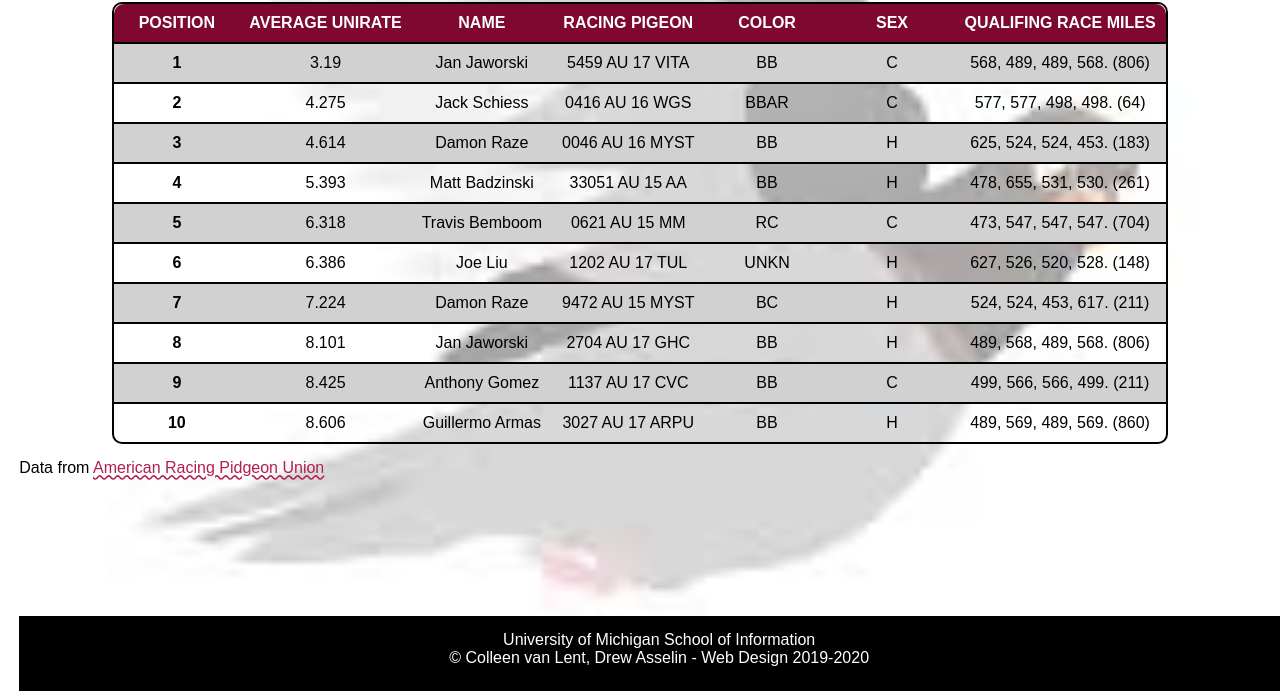
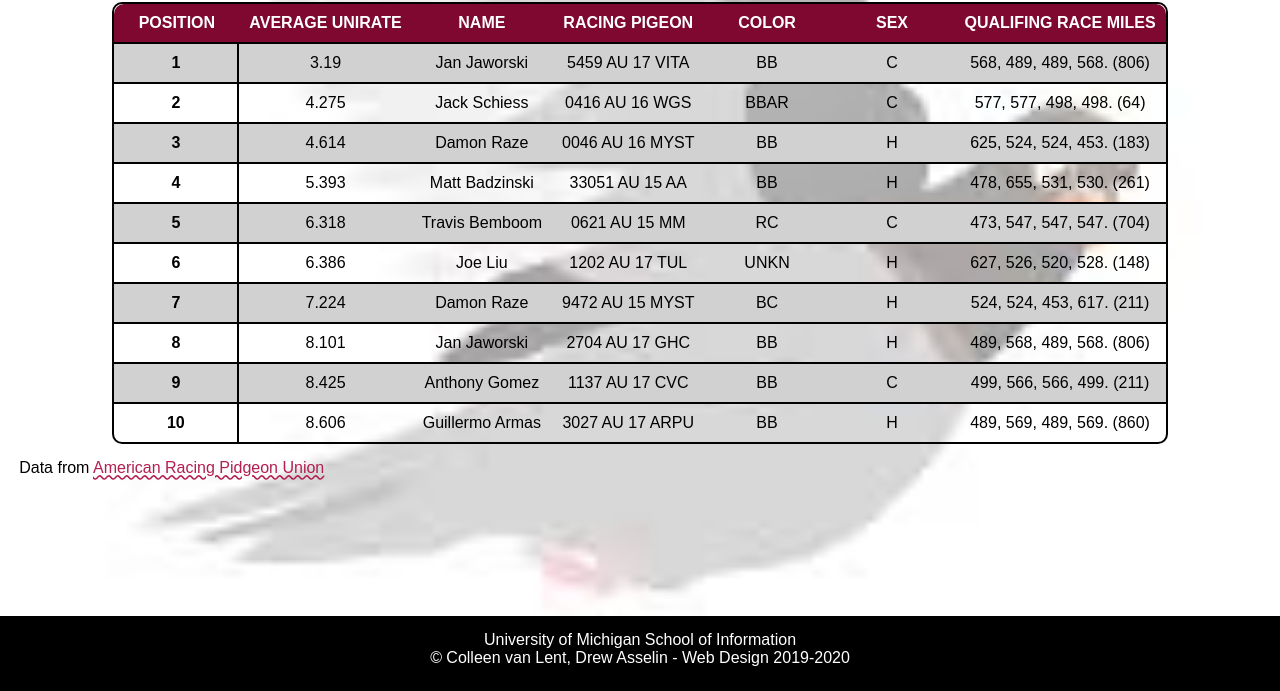
Before and after one commit to wijj/homework3, a plain HTML site: page index.html in a window 1280 px wide. Shown: the part 109-800 px from the top of the page. Drawn offline with Linux system fonts and the light colour scheme; a web font is replaced by a local one.

Commit message:
Update style.css

```diff
--- a/css/style.css
+++ b/css/style.css
@@ -66,10 +66,12 @@ table{
 }
 
 .rowhead{
-  border: 2px;
+  border-top: 2px solid #000000;
+  border-right: 2px solid #000000;
   padding: 10px;
   border-top: 2px solid #000000;
   text-align: center;
+
 }
 
 td{
@@ -113,5 +115,6 @@ footer{
   color: #FFFFFF;
   position: fixed;
   bottom:0;
+  left: 0;
 }
 =
```
